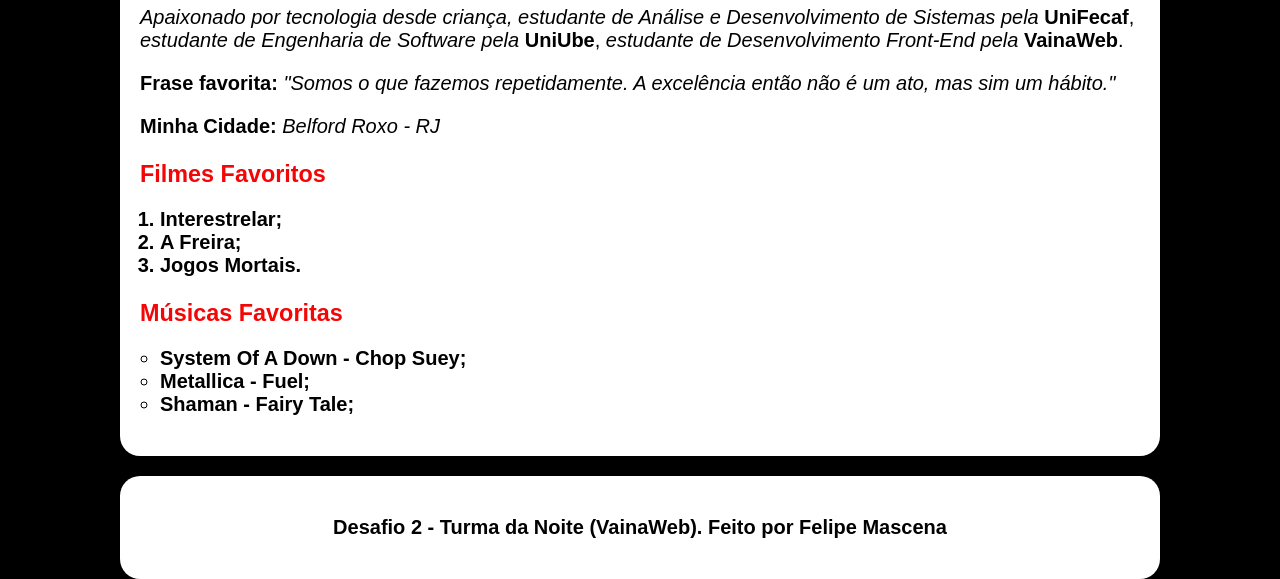
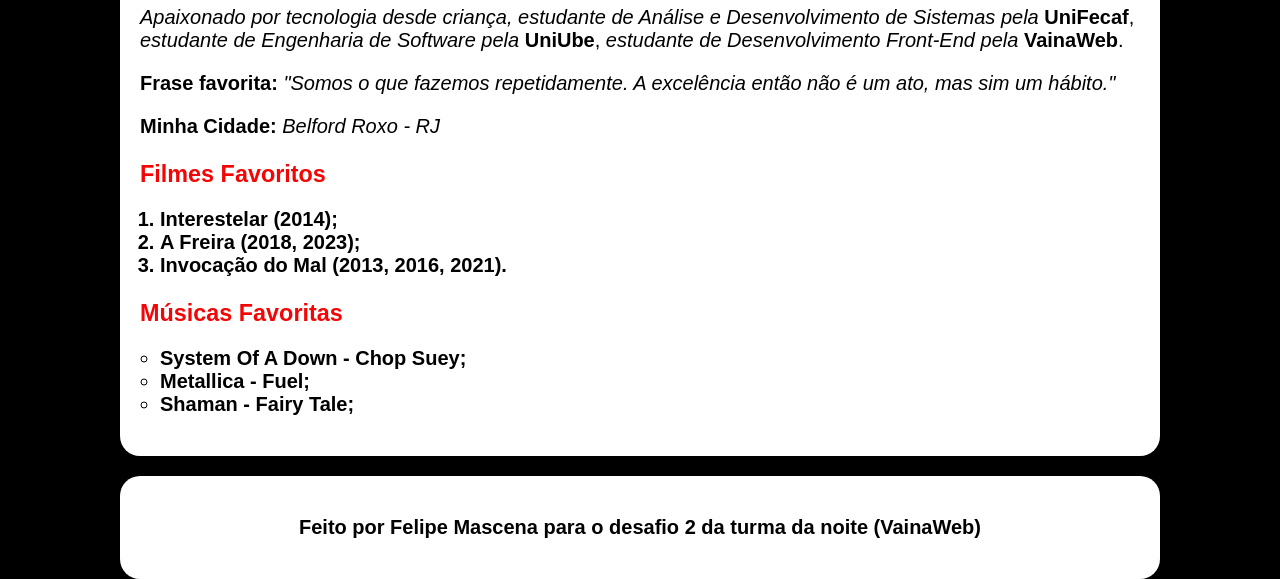
Before and after one commit to fmascena-dev/desafiovainaweb, a plain HTML site: page index.html in a window 1280 px wide. Shown: the part 353-932 px from the top of the page. Drawn offline with Linux system fonts and the light colour scheme.

Commit message:
alteracao

```diff
--- a/index.html
+++ b/index.html
@@ -22,9 +22,9 @@
         <div class="profile-section">
         <h3>Filmes Favoritos</h3>
         <ol>
-            <li>Interestrelar;</li>
-            <li>A Freira;</li>
-            <li>Jogos Mortais.</li>
+            <li>Interestelar (2014);</li>
+            <li>A Freira (2018, 2023);</li>
+            <li>Invocação do Mal (2013, 2016, 2021).</li>
         </ol>
         </div>
 
@@ -38,7 +38,7 @@
         </div>
     </div>
     <footer>
-        <p>Desafio 2 - Turma da Noite (VainaWeb). Feito por Felipe Mascena </p>
+        <p>Feito por Felipe Mascena para o desafio 2 da turma da noite (VainaWeb)</p>
     </footer>
 </body>
 </html>
--- a/style.scss
+++ b/style.scss
@@ -59,6 +59,7 @@ footer {
     padding: 20px;
     font-weight: bold;
     border-radius: 20px 20px;
+    font-size: 10px;
 }
 
 @media (max-width: 768px) {
```
